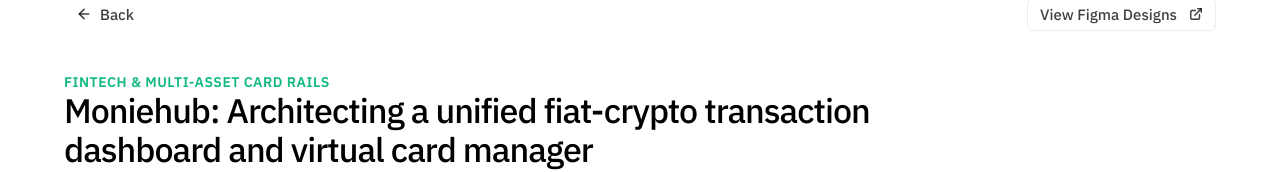
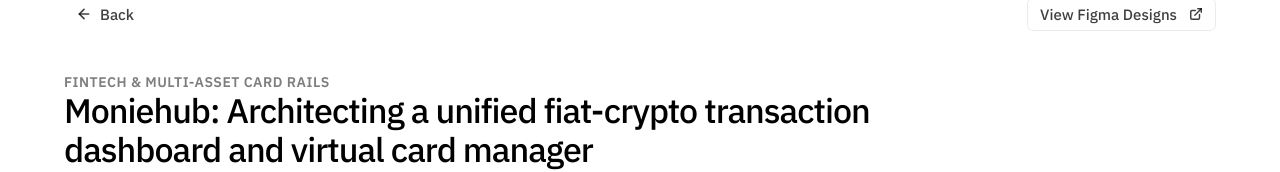
Before and after one commit to AniFUD/portfolio-project, a React (Vite) app: page /selected-work/moniehub in a window 1280 px wide. Shown: the part 167-339 px from the top of the page. Built offline with nearby package versions, Linux system fonts and the light colour scheme.

Commit message:
auto-sync: modifications on 2026-07-13 10:43:50

```diff
--- a/src/pages/case-studies/Moniehub.jsx
+++ b/src/pages/case-studies/Moniehub.jsx
@@ -28,7 +28,7 @@ export default function MoniehubCaseStudy() {
 
       {/* Case Study Header */}
       <header className="case-study-title-block">
-        <span className="case-study-eyebrow" style={{ color: '#10B981' }}>Fintech & Multi-Asset Card Rails</span>
+        <span className="case-study-eyebrow" style={{ color: '#7e7e7eff' }}>Fintech & Multi-Asset Card Rails</span>
         <h1 className="case-study-title">Moniehub: Architecting a unified fiat-crypto transaction dashboard and virtual card manager</h1>
       </header>
 
```
